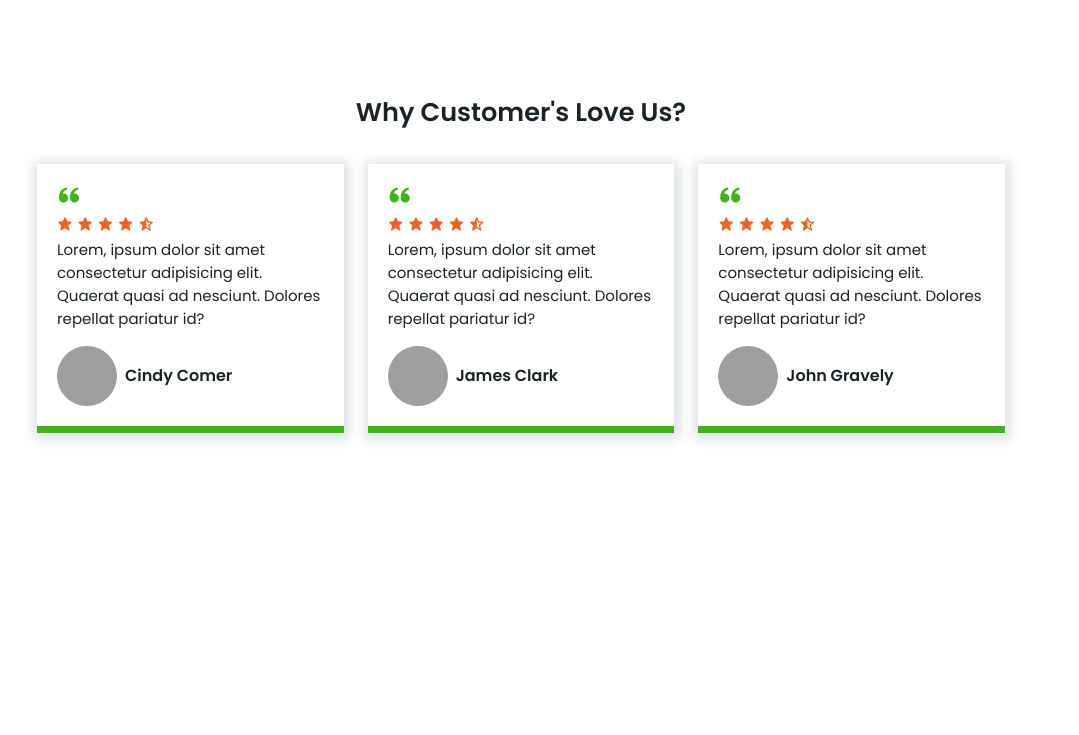
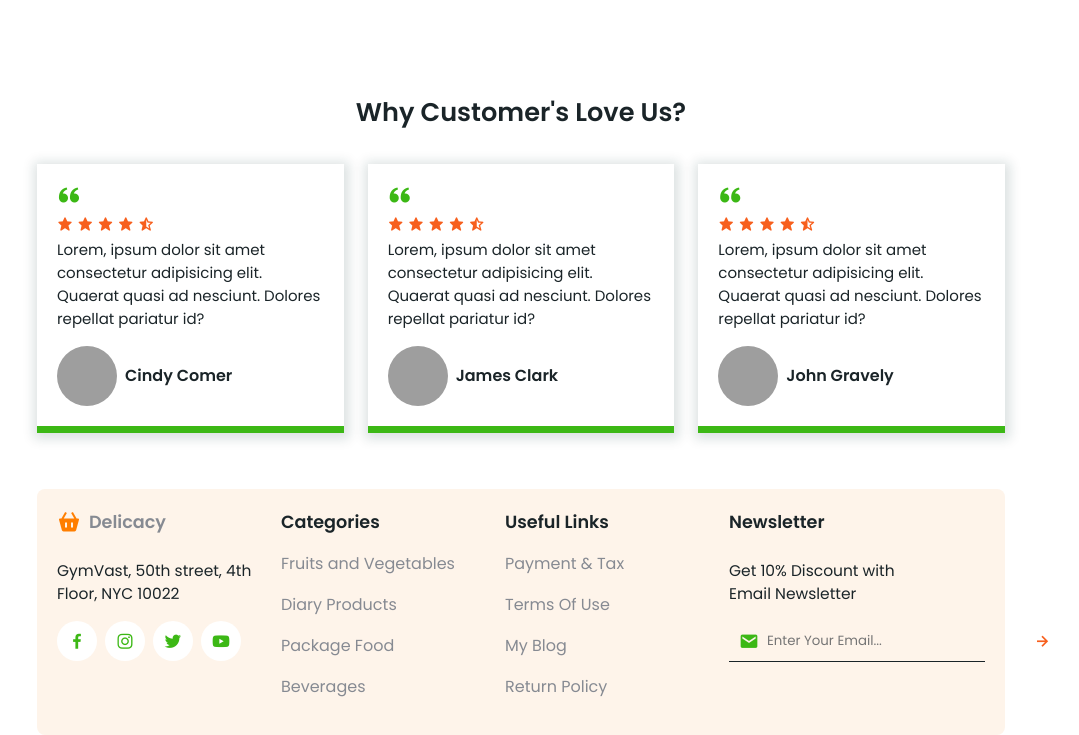
Before and after one commit to bant095/Responsive-Fruits-And-Vegetables-Website, a plain HTML site: page index.html in a window 1280 px wide. Shown: the part 2296-3031 px from the top of the page, without its empty margins (119-1198 px from the left). Before the commit the page ends 2753 px from the top, so only its background shows below. Drawn offline with nearby package versions, Linux system fonts and the light colour scheme; grey boxes are pictures that could not be loaded.

Commit message:
I added the footer section

```diff
--- a/index.html
+++ b/index.html
@@ -299,6 +299,47 @@
       </div>
     </section>
 
+    <!-- FOOTER SECTION -->
+    <section class="footer" id="footer">
+      <div class="footer-box">
+        <a href="#" class="logo"><i class="bx bxs-basket"></i>Delicacy</a>
+        <p>GymVast, 50th street, 4th <br>Floor, NYC 10022</p>
+        <div class="social">
+          <a href="#"><i class='bx bxl-facebook'></i></a>
+          <a href="#"><i class='bx bxl-instagram'></i></a>
+          <a href="#"><i class='bx bxl-twitter'></i></a>
+          <a href="#"><i class='bx bxl-youtube'></i></a>
+        </div>
+      </div>
+
+      <div class="footer-box">
+        <h2>Categories</h2>
+        <a href="#">Fruits and Vegetables</a>
+        <a href="#">Diary Products</a>
+        <a href="#">Package Food</a>
+        <a href="#">Beverages</a>
+      </div>
+
+      <div class="footer-box">
+        <h2>Useful Links</h2>
+        <a href="#">Payment & Tax</a>
+        <a href="#">Terms Of Use</a>
+        <a href="#">My Blog</a>
+        <a href="#">Return Policy</a>
+      </div>
+
+      <div class="footer-box">
+        <h2>Newsletter</h2>
+        <p>Get 10% Discount with <br>Email Newsletter</p>
+        <form action="" class="action">
+          <i class='bx bxs-envelope' ></i>
+          <input type="email" name="" id="" placeholder="Enter Your Email...">
+          <i class='bx bx-right-arrow-alt' ></i>
+
+        </form>
+      </div>
+    </section>
+
     <!-- Swiper JS -->
     <script src="https://cdn.jsdelivr.net/npm/swiper@9/swiper-bundle.min.js"></script>
 
--- a/style.css
+++ b/style.css
@@ -482,3 +482,88 @@ color: var(--light-orange-color);
     font-size: 1rem;
     font-weight: 600;
  }
+
+
+ /* FOOTER */
+
+ .footer {
+    max-width: 968px;
+    margin-right: auto;
+    margin-left: auto;
+    display: grid;
+    grid-template-columns: repeat(auto-fit, minmax(200px, auto));
+    gap: 1.5rem;
+    margin-top: 2rem;
+    background: #fef4ea;
+    border-radius: 0.5rem;
+    padding: 20px;
+ }
+
+ .footer-box {
+    display: flex;
+    flex-direction: column;
+ }
+
+ .footer-box p {
+    font-size: 0.968rem;
+    padding: 0.5rem 0 1rem;
+ }
+
+ .social {
+    display: flex;
+    align-items: center;
+    column-gap: 0.5rem;
+ }
+
+ .social .bx {
+    padding: 10px;
+    background: var(--bg-color);
+    color: var(--green-color);
+    border-radius: 5rem;
+    font-size: 20px;
+ }
+
+ .social .bx:hover {
+    background: var(--green-color);
+    color: var(--bg-color);
+    transition: 0.2s all linear;
+ }
+
+ .footer-box h2 {
+    font-size: 1.1rem;
+    font-weight: 600;
+    margin-bottom: 1rem;
+ }
+
+ .footer-box a {
+    color: #868a92;
+    margin-bottom: 1rem;
+ }
+
+ .footer-box a:hover {
+    color: var(--light-orange-color);
+ }
+
+ .footer-box form {
+    border-bottom: 1px solid var(--text-color);
+    padding: 10px;
+    display: flex;
+    text-align: center;
+    column-gap: 0.5rem;
+ }
+
+ .footer-box form input {
+    background: transparent;
+    border: none;
+    outline: none;
+ }
+
+ .footer-box form .bx {
+    font-size: 20px;
+    color: var(--light-orange-color);
+    cursor: pointer;
+ }
+
+ .footer-box form .bxs-envelope {
+    color: var(--green-color);
+ }
```
